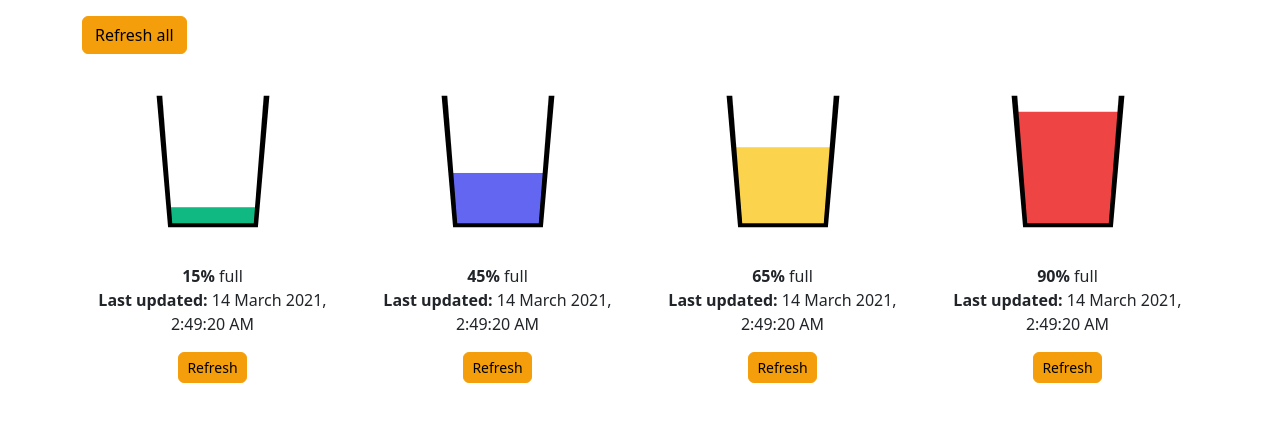
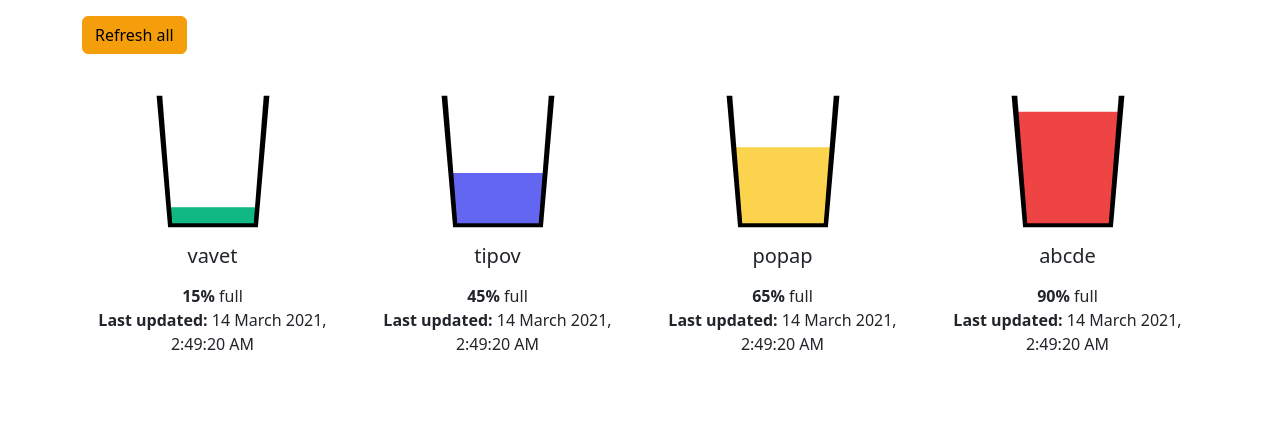
Before and after one commit to darrelhong/SmartBinServer, a Flask app: page / in a window 1280 px wide. Shown: the part 56-478 px from the top of the page. Run offline with Flask 2, Linux system fonts and the light colour scheme; data comes from the database, SQL or seed files in the repository; style sheets or scripts are compiled from the project's sources; some libraries are stand-ins or nearby versions.

Commit message:
add bin name to display

```diff
--- a/flask_app/static/sass/bin.scss
+++ b/flask_app/static/sass/bin.scss
@@ -7,7 +7,7 @@
   width: 100px;
   height: 130px;
   transform: perspective(10px) rotateX(-1deg);
-  margin: 50px 50px 30px 50px;
+  margin: 50px 50px 10px 50px;
   border: 5px solid black;
   border-top: none;
   display: grid;
--- a/flask_app/templates/macros/bin.html
+++ b/flask_app/templates/macros/bin.html
@@ -6,9 +6,8 @@
       style="height:{{fill_percent}}%"
     ></div>
   </div>
+  <h5 class="mb-3">{{name}}</h5>
   <p class="mb-0"><strong> {{fill_percent}}% </strong> full</p>
   <p class="text-center"><strong>Last updated:</strong> {{last_updated.strftime("%d %B %Y, %-I:%M:%S %p")}}</p>
-
-  <button class="btn btn-primary btn-sm">Refresh</button>
 </div>
 {%endmacro %}
```
